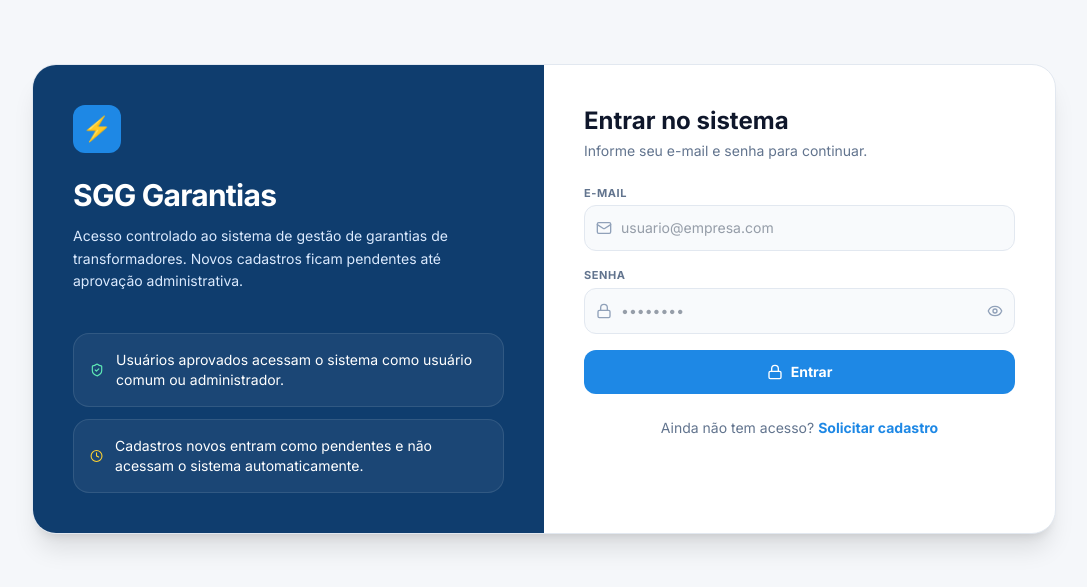
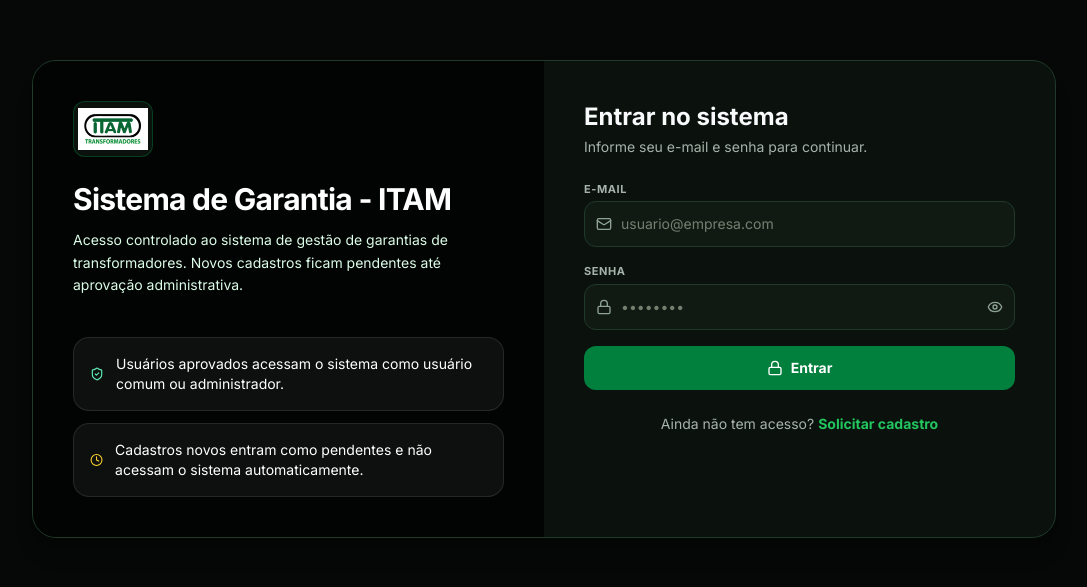
Before and after one commit to henriquedaniel081002-afk/SSG, a React (Vite) app: page / in a window 1280 px wide. Shown: the part 101-688 px from the top of the page, without its empty margins (96-1183 px from the left). Built offline with nearby package versions, Linux system fonts and the light colour scheme; no server answers.

Commit message:
alguns ajustes

```diff
--- a/index.html
+++ b/index.html
@@ -3,7 +3,7 @@
   <head>
     <meta charset="UTF-8" />
     <meta name="viewport" content="width=device-width, initial-scale=1.0" />
-    <title>SSG</title>
+    <title>Sistema de Garantia - ITAM</title>
   </head>
   <body>
     <div id="root"></div>
--- a/src/App.tsx
+++ b/src/App.tsx
@@ -207,7 +207,7 @@
           </div>
           <button
             onClick={() => loadStateFromApi()}
-            className="px-4 py-2 bg-brand-light text-white text-xs font-bold rounded-lg hover:bg-blue-600"
+            className="px-4 py-2 bg-brand-light text-white text-xs font-bold rounded-lg hover:bg-green-700"
           >
             Tentar novamente
           </button>
@@ -237,11 +237,7 @@
         {/* Top bar header */}
         <header className="hidden md:flex h-16 bg-white border-b border-slate-200 px-8 items-center justify-between sticky top-0 z-20 shadow-xs">
           <div className="flex items-center gap-3">
-            <span className="text-[10px] font-bold text-slate-400 uppercase tracking-widest font-mono">Status do Hub</span>
-            <div className="flex items-center gap-1 text-[11px] font-bold text-emerald-600 bg-emerald-50 px-2 py-0.5 rounded-full border border-emerald-200">
-              <span className="w-1.5 h-1.5 rounded-full bg-emerald-500 animate-pulse" />
-              <span>Supabase Online</span>
-            </div>
+            <span className="text-[10px] font-bold text-brand-light uppercase tracking-widest font-mono">Sistema de Garantia - ITAM</span>
           </div>
 
           <div className="flex items-center gap-6">
@@ -285,9 +281,9 @@
 
         {/* Footer info */}
         <footer className="py-6 px-8 border-t border-slate-200 text-center text-[10px] text-slate-400 bg-white font-medium flex flex-col sm:flex-row justify-between gap-2 mt-auto print:hidden">
-          <span>SGG • Sistema Integrado de Gestão de Garantias de Transformadores Industriais</span>
+          <span>Sistema de Garantia - ITAM • Gestão de Garantias de Transformadores Industriais</span>
           <span className="flex items-center justify-center gap-1">
-            WEG Equipamentos Elétricos S.A. <ArrowUpRight className="w-3 h-3 text-slate-300" />
+            ITAM Transformadores <ArrowUpRight className="w-3 h-3 text-slate-300" />
           </span>
         </footer>
 
--- a/src/components/Configuracoes.tsx
+++ b/src/components/Configuracoes.tsx
@@ -184,7 +184,7 @@
                 ) : usr.id !== currentUser?.id ? (
                   <div className="flex justify-end gap-1.5 flex-wrap">
                     <button onClick={() => handleToggleUserStatus(usr.id)} className={`px-2 py-1 rounded text-[10px] font-bold border ${usr.ativo ? 'bg-rose-50 text-rose-700 border-rose-100' : 'bg-emerald-50 text-emerald-700 border-emerald-100'}`}>{usr.ativo ? 'Suspender' : 'Ativar'}</button>
-                    <button onClick={() => handleToggleAdmin(usr)} className="px-2 py-1 bg-blue-50 text-blue-700 border border-blue-100 rounded text-[10px] font-bold">{usr.funcao === 'admin' ? 'Remover ADM' : 'Tornar ADM'}</button>
+                    <button onClick={() => handleToggleAdmin(usr)} className="px-2 py-1 bg-green-950/60 text-green-400 border border-green-700/60 rounded text-[10px] font-bold">{usr.funcao === 'admin' ? 'Remover ADM' : 'Tornar ADM'}</button>
                     {usr.funcao !== 'admin' && <button onClick={() => handleDeleteUser(usr.id, usr.nome)} className="px-2 py-1 bg-rose-600 hover:bg-rose-700 text-white rounded text-[10px] font-bold flex items-center gap-0.5"><Trash2 className="w-3 h-3" /> Excluir</button>}
                   </div>
                 ) : <span className="text-[10px] text-slate-300 italic">Usuário atual</span>}
@@ -233,7 +233,7 @@
                   <option value="admin">Administrador</option>
                 </select>
               </div>
-              <button type="submit" className="px-4 py-1.5 bg-brand-light text-white text-xs font-bold rounded-lg hover:bg-blue-600 transition-colors shadow-sm flex items-center gap-1"><Save className="w-4 h-4" /> Registrar Usuário</button>
+              <button type="submit" className="px-4 py-1.5 bg-brand-light text-white text-xs font-bold rounded-lg hover:bg-green-700 transition-colors shadow-sm flex items-center gap-1"><Save className="w-4 h-4" /> Registrar Usuário</button>
             </form>
           </div>
 
@@ -241,7 +241,7 @@
             <h3 className="text-sm font-bold text-slate-800 flex items-center gap-2"><Shield className="w-4.5 h-4.5 text-brand-light" /> Regra de Acesso</h3>
             <div className="space-y-3 text-[11px] text-slate-600 leading-relaxed">
               <div className="border rounded-xl p-4 bg-emerald-50 border-emerald-200"><strong>Usuário comum:</strong> acessa o sistema de garantias normalmente, mas não gerencia usuários.</div>
-              <div className="border rounded-xl p-4 bg-blue-50 border-blue-200"><strong>Administrador:</strong> acessa o sistema e também aprova, recusa e promove usuários.</div>
+              <div className="border rounded-xl p-4 bg-green-950/60 border-green-700/60"><strong>Administrador:</strong> acessa o sistema e também aprova, recusa e promove usuários.</div>
               <div className="border rounded-xl p-4 bg-amber-50 border-amber-200"><strong>Pendente:</strong> usuário se cadastrou, mas ainda não entra no sistema.</div>
               <div className="border rounded-xl p-4 bg-rose-50 border-rose-200"><strong>Recusado:</strong> acesso negado. O usuário não consegue entrar.</div>
             </div>
--- a/src/components/Login.tsx
+++ b/src/components/Login.tsx
@@ -2,6 +2,7 @@
 import { Lock, Mail, UserPlus, User, Eye, EyeOff, ShieldCheck, Clock } from 'lucide-react';
 import { loginComEmail, solicitarCadastro } from '../services/api';
 import { Usuario } from '../types';
+import itamLogo from '../assets/itam-logo.png';
 
 interface LoginProps {
   onLoginSuccess: (user: Usuario) => void;
@@ -77,9 +78,9 @@
       <div className="w-full max-w-5xl grid grid-cols-1 lg:grid-cols-2 bg-white rounded-3xl shadow-xl border border-slate-200 overflow-hidden">
         <div className="bg-brand-dark text-white p-8 lg:p-10 flex flex-col justify-between gap-10">
           <div>
-            <div className="w-12 h-12 rounded-xl bg-brand-light flex items-center justify-center text-2xl font-black mb-6">⚡</div>
-            <h1 className="text-3xl font-black tracking-tight mb-3">SGG Garantias</h1>
-            <p className="text-blue-100 text-sm leading-relaxed max-w-md">
+            <div className="w-20 h-14 rounded-xl bg-white flex items-center justify-center mb-6 border border-brand-light/40 overflow-hidden p-1"><img src={itamLogo} alt="ITAM" className="w-full h-full object-contain" /></div>
+            <h1 className="text-3xl font-black tracking-tight mb-3">Sistema de Garantia - ITAM</h1>
+            <p className="text-green-100 text-sm leading-relaxed max-w-md">
               Acesso controlado ao sistema de gestão de garantias de transformadores. Novos cadastros ficam pendentes até aprovação administrativa.
             </p>
           </div>
@@ -181,7 +182,7 @@
             <button
               type="submit"
               disabled={loading}
-              className="w-full py-3 rounded-xl bg-brand-light hover:bg-blue-600 disabled:opacity-60 text-white text-sm font-black transition-colors flex items-center justify-center gap-2"
+              className="w-full py-3 rounded-xl bg-brand-light hover:bg-green-700 disabled:opacity-60 text-white text-sm font-black transition-colors flex items-center justify-center gap-2"
             >
               {mode === 'login' ? <Lock className="w-4 h-4" /> : <UserPlus className="w-4 h-4" />}
               {loading ? 'Processando...' : mode === 'login' ? 'Entrar' : 'Enviar cadastro'}
--- a/src/components/Relatorios.tsx
+++ b/src/components/Relatorios.tsx
@@ -127,7 +127,7 @@
       case StatusGarantia.RECEBIDO:
         return 'bg-slate-100 text-slate-700 border-slate-200';
       case StatusGarantia.EM_ANALISE:
-        return 'bg-blue-50 text-blue-700 border-blue-200';
+        return 'bg-green-950/60 text-green-400 border-green-700/60';
       case StatusGarantia.AGUARDANDO_PECAS:
         return 'bg-indigo-50 text-indigo-700 border-indigo-200';
       case StatusGarantia.EM_REPARO:
--- a/src/components/Sidebar.tsx
+++ b/src/components/Sidebar.tsx
@@ -9,6 +9,7 @@
   Settings, Menu, X, Shield, User, LogOut
 } from 'lucide-react';
 import { Usuario } from '../types';
+import itamLogo from '../assets/itam-logo.png';
 
 interface SidebarProps {
   currentTab: string;
@@ -59,10 +60,10 @@
       <div className="md:hidden bg-brand-dark text-white h-16 px-4 flex items-center justify-between sticky top-0 z-30 shadow-md">
         <div className="flex items-center gap-2">
           {/* Visual logo */}
-          <div className="w-8 h-8 rounded-lg bg-brand-light flex items-center justify-center font-bold text-sm tracking-tighter text-white border border-blue-400">
-            ⚡
+          <div className="w-10 h-8 rounded-lg bg-white flex items-center justify-center border border-brand-light/40 overflow-hidden p-0.5">
+            <img src={itamLogo} alt="ITAM" className="w-full h-full object-contain" />
           </div>
-          <span className="font-bold text-sm font-sans tracking-tight">WEG Garantias</span>
+          <span className="font-bold text-sm font-sans tracking-tight">Sistema de Garantia - ITAM</span>
         </div>
         <button
           onClick={toggleSidebar}
@@ -90,12 +91,11 @@
         <div>
           <div className="h-16 px-6 border-b border-brand-light/20 flex items-center justify-between">
             <div className="flex items-center gap-2.5">
-              <div className="w-8 h-8 rounded bg-brand-light flex items-center justify-center font-extrabold text-base tracking-tighter text-white shadow-sm">
-                ⚡
+              <div className="w-11 h-9 rounded bg-white flex items-center justify-center shadow-sm border border-brand-light/40 overflow-hidden p-0.5 shrink-0">
+                <img src={itamLogo} alt="ITAM" className="w-full h-full object-contain" />
               </div>
               <div className="flex flex-col">
-                <span className="font-bold text-xs leading-tight text-white tracking-tight uppercase font-sans">Transformer Care</span>
-                <span className="text-[8px] text-blue-200/65 font-mono tracking-wider font-semibold uppercase">SGG WEG</span>
+                <span className="font-bold text-[11px] leading-tight text-white tracking-tight uppercase font-sans">Sistema de Garantia - ITAM</span>
               </div>
             </div>
             {/* Close button inside mobile sidebar */}
@@ -124,11 +124,11 @@
                     w-full flex items-center gap-3 px-6 py-3.5 text-sm font-medium transition-all duration-150 relative group text-left
                     ${isActive
                       ? 'bg-brand-light text-white font-semibold border-r-4 border-white'
-                      : 'text-blue-100 hover:bg-brand-light/10 hover:text-white'
+                      : 'text-green-100 hover:bg-brand-light/10 hover:text-white'
                     }
                   `}
                 >
-                  <IconComponent className={`w-5 h-5 shrink-0 transition-transform group-hover:scale-105 ${isActive ? 'text-white' : 'text-blue-200/60 group-hover:text-white'}`} />
+                  <IconComponent className={`w-5 h-5 shrink-0 transition-transform group-hover:scale-105 ${isActive ? 'text-white' : 'text-green-200/60 group-hover:text-white'}`} />
                   <span>{item.label}</span>
                 </button>
               );
--- a/src/components/VisualizacaoGarantia.tsx
+++ b/src/components/VisualizacaoGarantia.tsx
@@ -51,7 +51,7 @@
   // Determine stage active index
   const stages = [
     { name: 'Recebido', status: StatusGarantia.RECEBIDO, color: 'bg-slate-500 border-slate-600' },
-    { name: 'Em Análise', status: StatusGarantia.EM_ANALISE, color: 'bg-blue-500 border-blue-600' },
+    { name: 'Em Análise', status: StatusGarantia.EM_ANALISE, color: 'bg-green-500 border-green-600' },
     { name: 'Em Reparo', status: StatusGarantia.EM_REPARO, color: 'bg-amber-500 border-amber-600' },
     { name: 'Teste Final', status: StatusGarantia.TESTE_FINAL, color: 'bg-purple-500 border-purple-600' },
     { name: 'Concluído', status: StatusGarantia.CONCLUIDO, color: 'bg-emerald-500 border-emerald-600' }
@@ -122,7 +122,7 @@
           {onEdit && (
             <button
               onClick={onEdit}
-              className="px-3 py-1.5 bg-brand-light text-white text-xs font-semibold rounded-lg hover:bg-blue-600 transition-colors shadow-sm"
+              className="px-3 py-1.5 bg-brand-light text-white text-xs font-semibold rounded-lg hover:bg-green-700 transition-colors shadow-sm"
             >
               Editar Registro
             </button>
@@ -157,7 +157,7 @@
                   <div className={`w-10 h-10 rounded-full flex items-center justify-center border-2 z-10 transition-all shadow-sm ${
                     isCompleted
                       ? isCurrent
-                        ? 'bg-brand-light border-brand-light text-white ring-4 ring-blue-100'
+                        ? 'bg-brand-light border-brand-light text-white ring-4 ring-green-900/60'
                         : 'bg-brand-dark border-brand-dark text-white'
                       : 'bg-white border-slate-300 text-slate-400'
                   }`}>
--- a/src/index.css
+++ b/src/index.css
@@ -5,16 +5,71 @@
   --font-sans: "Inter", ui-sans-serif, system-ui, sans-serif;
   --font-mono: "JetBrains Mono", ui-monospace, SFMono-Regular, monospace;
 
-  --color-brand-dark: #0F3D6E;
-  --color-brand-light: #1E88E5;
+  --color-brand-dark: #020403;
+  --color-brand-light: #007F3D;
   --color-brand-white: #FFFFFF;
-  --color-brand-gray: #F5F7FA;
+  --color-brand-gray: #050806;
+  --color-brand-surface: #0B120D;
+  --color-brand-muted: #101A13;
+  --color-brand-border: #1F3A2A;
+}
+
+:root {
+  color-scheme: dark;
 }
 
 body {
   font-family: var(--font-sans);
   background-color: var(--color-brand-gray);
-  color: #334155;
+  color: #F8FAFC;
+}
+
+/* Tema escuro ITAM: mantém as classes existentes, mas troca a base visual azul/clara por preto, verde e branco. */
+.bg-white { background-color: var(--color-brand-surface) !important; }
+.bg-brand-gray { background-color: var(--color-brand-gray) !important; }
+.bg-brand-dark { background-color: var(--color-brand-dark) !important; }
+.bg-brand-light { background-color: var(--color-brand-light) !important; }
+.bg-slate-50, .bg-slate-50\/20 { background-color: var(--color-brand-muted) !important; }
+.bg-slate-100 { background-color: #132018 !important; }
+.bg-slate-200 { background-color: #1f3326 !important; }
+.bg-slate-800 { background-color: #0f1a13 !important; }
+.bg-slate-950\/20 { background-color: rgba(0, 0, 0, 0.35) !important; }
+
+.text-brand-dark { color: #F8FAFC !important; }
+.text-brand-light { color: #22C55E !important; }
+.text-slate-900, .text-slate-800, .text-slate-700, .text-\[\#0F3D6E\], .text-\[\#334155\] { color: #F8FAFC !important; }
+.text-slate-600 { color: #D1D5DB !important; }
+.text-slate-500 { color: #A7B3AA !important; }
+.text-slate-400 { color: #8EA394 !important; }
+.text-slate-300 { color: #AFC4B5 !important; }
+.text-blue-100, .text-blue-200, .text-blue-300, .text-blue-400, .text-blue-500, .text-blue-600, .text-blue-700 { color: #22C55E !important; }
+
+.border-slate-100, .border-slate-200, .border-slate-700, .border-brand-light\/20 { border-color: var(--color-brand-border) !important; }
+.border-blue-200, .border-blue-400 { border-color: #15803D !important; }
+
+.hover\:bg-slate-100:hover { background-color: #17291D !important; }
+.hover\:bg-slate-200:hover { background-color: #1F3A2A !important; }
+.hover\:bg-slate-800:hover { background-color: #132018 !important; }
+.hover\:bg-blue-600:hover, .hover\:bg-green-700:hover { background-color: #006B34 !important; }
+.hover\:text-brand-light:hover { color: #22C55E !important; }
+
+.focus\:ring-brand-light:focus, .focus\:ring-brand-light\/30:focus { --tw-ring-color: rgba(34, 197, 94, 0.45) !important; }
+.focus\:border-brand-light:focus { border-color: #22C55E !important; }
+.focus\:bg-white:focus { background-color: #111D15 !important; }
+
+input, select, textarea {
+  color: #F8FAFC;
+  caret-color: #22C55E;
+}
+
+input::placeholder, textarea::placeholder {
+  color: #738071;
+}
+
+.recharts-default-tooltip {
+  background-color: #0B120D !important;
+  border-color: #1F3A2A !important;
+  color: #F8FAFC !important;
 }
 
 /* Custom scrollbar */
@@ -26,9 +81,9 @@
   background: transparent;
 }
 ::-webkit-scrollbar-thumb {
-  background: #cbd5e1;
+  background: #1F3A2A;
   border-radius: 4px;
 }
 ::-webkit-scrollbar-thumb:hover {
-  background: #94a3b8;
+  background: #007F3D;
 }
```
Also changed, not shown: src/components/CadastroGarantias.tsx (+4 -4 lines), src/components/Dashboard.tsx (+17 -17 lines), src/components/RegistroFotografico.tsx (+4 -4 lines), src/assets/itam-logo.png (added).
